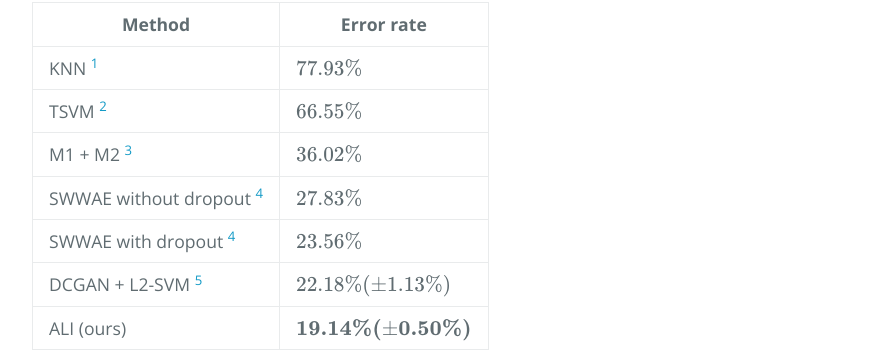
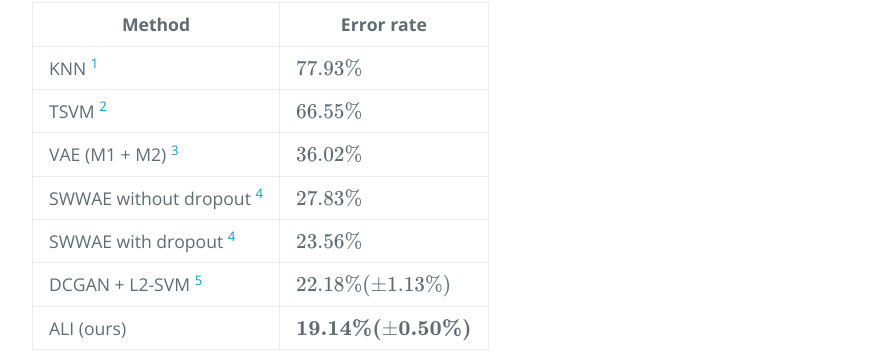
Before and after one commit to IshmaelBelghazi/ALI, a Jekyll site: the page built from index.md, in a window 1280 px wide and 900 px high, scrolled down 7982 px. Shown: the part 118-470 px from the top of the window, without its empty margins (192-1083 px from the left). Built offline with Jekyll 4.4.1, drawn with Linux system fonts in a browser that asks for light colours; formulas are drawn with MathJax 3.

Commit message:
Change wording in table

```diff
--- a/index.md
+++ b/index.md
@@ -286,7 +286,7 @@ error rate is measured along with its standard deviation.
 | ---------------------      | --------------------------------------- |
 | KNN [^1]                   | \\(77.93\\%\\)                          |
 | TSVM [^2]                  | \\(66.55\\%\\)                          |
-| M1 + M2 [^3]               | \\(36.02\\%\\)                          |
+| VAE (M1 + M2) [^3]         | \\(36.02\\%\\)                          |
 | SWWAE without dropout [^4] | \\(27.83\\%\\)                          |
 | SWWAE with dropout [^4]    | \\(23.56\\%\\)                          |
 | DCGAN + L2-SVM [^5]        | \\(22.18\\% (\\pm 1.13\\%)\\)           |
```
